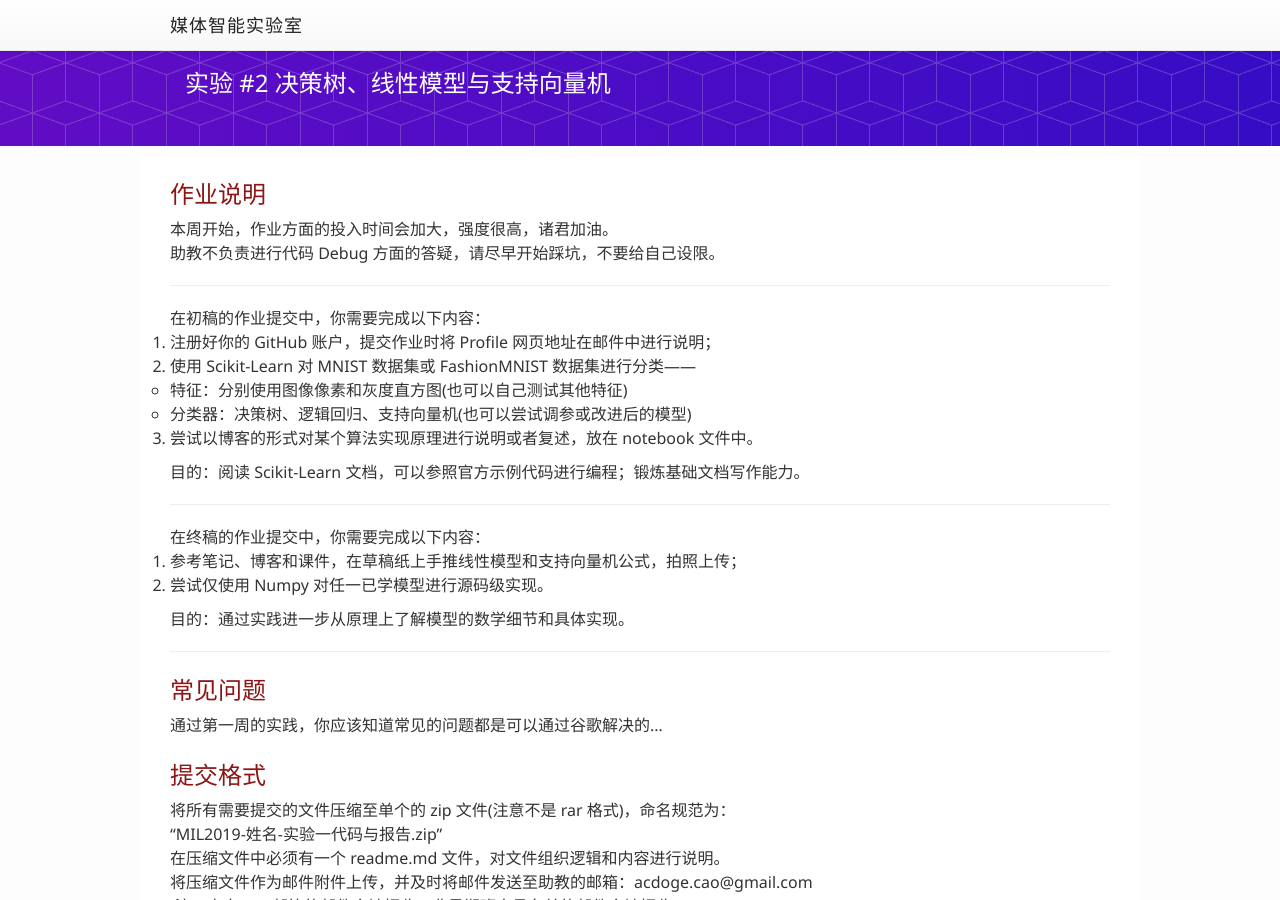
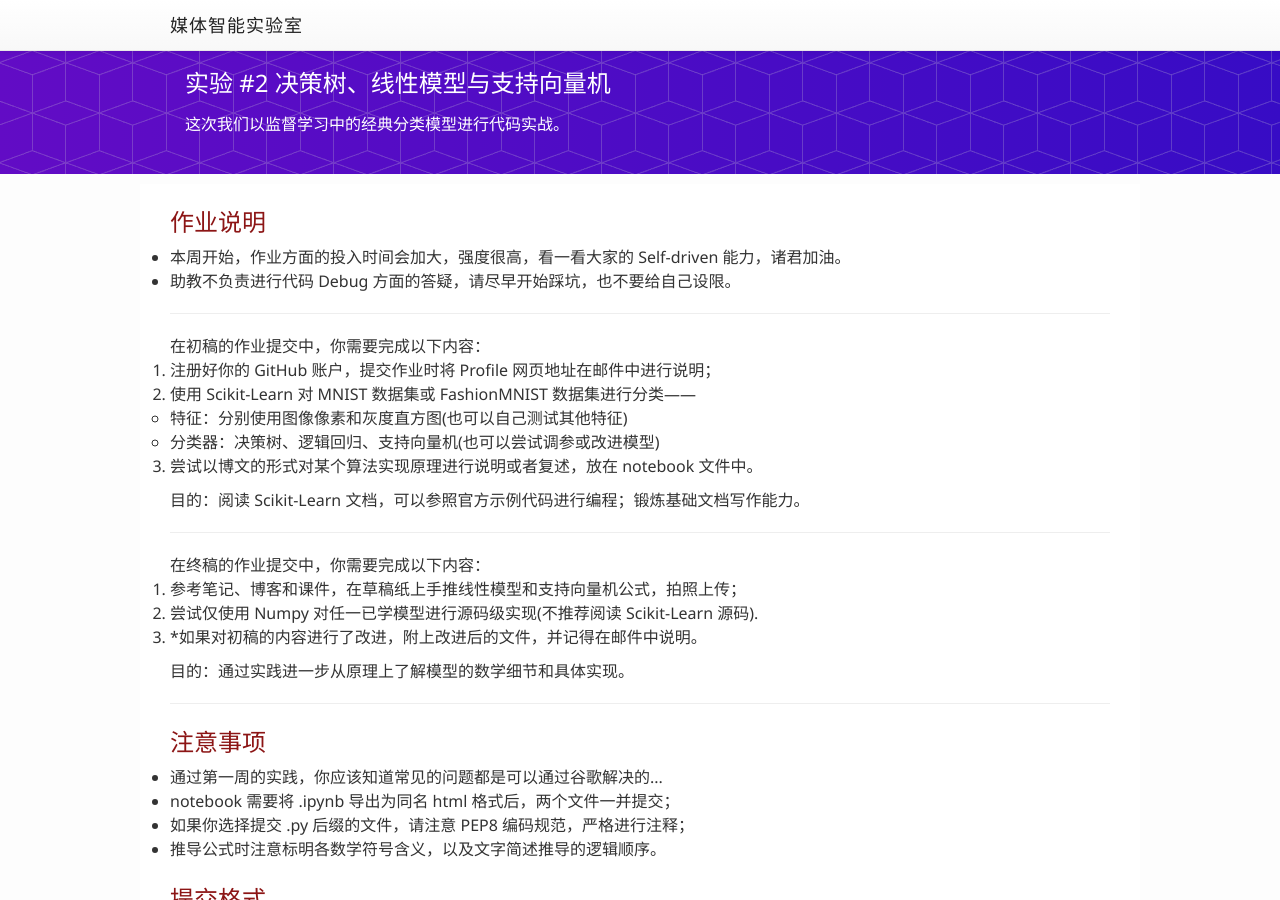
Before and after one commit to HDUMIL/summer-school, a Jekyll site: the page built from assignments/lab2/index.html, in a window 1280 px wide and 900 px high. Built offline with Jekyll 4.4.1, drawn with Linux system fonts in a browser that asks for light colours; nearby versions of some CDN libraries.

Commit message:
add lab2 information

```diff
--- a/assignments/lab2/index.html
+++ b/assignments/lab2/index.html
@@ -1,13 +1,14 @@
 ---
 layout: page
 title: "实验 #2 决策树、线性模型与支持向量机"
-description:
+description: 这次我们以监督学习中的经典分类模型进行代码实战。
 ---
 
 <div class="module-header">作业说明</div>
-
-本周开始，作业方面的投入时间会加大，强度很高，诸君加油。<br>
-助教不负责进行代码 Debug 方面的答疑，请尽早开始踩坑，不要给自己设限。<br>
+<ul>
+  <li>本周开始，作业方面的投入时间会加大，强度很高，看一看大家的 Self-driven 能力，诸君加油。</li>
+  <li>助教不负责进行代码 Debug 方面的答疑，请尽早开始踩坑，也不要给自己设限。</li>
+</ul>
 
 <hr>
 
@@ -16,11 +17,11 @@ description:
   <li>注册好你的 GitHub 账户，提交作业时将 Profile 网页地址在邮件中进行说明；</li>
   <li>使用 Scikit-Learn 对 MNIST 数据集或 Fashion­MNIST 数据集进行分类——
     <ul>
-    <li>特征：分别使用图像像素和灰度直方图(也可以自己测试其他特征)</li>
-    <li>分类器：决策树、逻辑回归、支持向量机(也可以尝试调参或改进后的模型)</li>
+      <li>特征：分别使用图像像素和灰度直方图(也可以自己测试其他特征)</li>
+      <li>分类器：决策树、逻辑回归、支持向量机(也可以尝试调参或改进模型)</li>
     </ul>
   </li>
-  <li>尝试以博客的形式对某个算法实现原理进行说明或者复述，放在 notebook 文件中。</li>
+  <li>尝试以博文的形式对某个算法实现原理进行说明或者复述，放在 notebook 文件中。</li>
 </ol>
 目的：阅读 Scikit-Learn 文档，可以参照官方示例代码进行编程；锻炼基础文档写作能力。
 
@@ -29,14 +30,20 @@ description:
 在终稿的作业提交中，你需要完成以下内容：
 <ol>
   <li>参考笔记、博客和课件，在草稿纸上手推线性模型和支持向量机公式，拍照上传；</li>
-  <li>尝试仅使用 Numpy 对任一已学模型进行源码级实现。</li>
+  <li>尝试仅使用 Numpy 对任一已学模型进行源码级实现(不推荐阅读 Scikit-Learn 源码).</li>
+  <li>*如果对初稿的内容进行了改进，附上改进后的文件，并记得在邮件中说明。</li>
 </ol>
 目的：通过实践进一步从原理上了解模型的数学细节和具体实现。
 
 <hr>
 
-<div class="module-header">常见问题</div>
-通过第一周的实践，你应该知道常见的问题都是可以通过谷歌解决的...
+<div class="module-header">注意事项</div>
+<ul>
+  <li>通过第一周的实践，你应该知道常见的问题都是可以通过谷歌解决的...</li>
+  <li>notebook 需要将 .ipynb 导出为同名 html 格式后，两个文件一并提交；</li>
+  <li>如果你选择提交 .py 后缀的文件，请注意 PEP8 编码规范，严格进行注释；</li>
+  <li>推导公式时注意标明各数学符号含义，以及文字简述推导的逻辑顺序。</li>
+</ul>
 
 <div class="module-header">提交格式</div>
 将所有需要提交的文件压缩至单个的 zip 文件(注意不是 rar 格式)，命名规范为：<br>
@@ -50,13 +57,15 @@ description:
 <b>初稿截止时间：</b>7 月 11 日(周四) 9:00 AM | 推荐 7 月 10 日(周三) 10:00 PM<br>
 <b>终稿截止时间：</b>7 月 14 日(周日) 6:00 PM<br>
 
-因为有些同学是夜猫子，所以作业初稿可以在周四上午提交，但是凌晨提交的作业会扣印象分。<br>
-作业不接受补交，如果你对自己的初稿不满意，可以选择在终稿中再次提交完善版本。<br>
-允许参考网络上开源的内容，但是需要给出来源，禁止纯粹抄袭。(助教查重很厉害，但不会说出谁抄袭了)<br>
-
+<ul>
+  <li>因为有些同学是夜猫子，所以作业初稿可以在周四上午提交，但是凌晨提交的作业会扣印象分。</li>
+  <li>作业不接受补交，如果你对自己的初稿不满意，可以选择在终稿中再次提交完善版本。</li>
+  <li>允许参考网络上开源的内容，但是需要给出来源，禁止纯粹抄袭。(助教查重很厉害，但不会说出谁抄袭了)</li>
+</ul>
 
 <div class="module-header">评分策略</div>
-
-作业的提交作为总体暑期考勤方式之一，由于是开放式作业，所以没有具体的评分细则。<br>
-具体的作业提交情况和完成程度，会在统计所有的记录后提交给各自的导师，数据不会被公开。<br>
-关于作业的设计逻辑，会在本周的讨论课中进行具体的说明。<br><br>
+<ul>
+  <li>作业的提交作为总体暑期考勤方式之一，由于是开放式作业，所以没有具体的评分细则。</li>
+  <li>具体的作业提交情况和完成程度，会在统计所有的记录后提交给各自的导师，数据不会被公开。</li>
+  <li>关于作业的设计逻辑，会在本周的讨论课中进行具体的说明。</li>
+</ul>
```
Also changed, not shown: _includes/schedule.html (+10 -2 lines), 1 other file.
